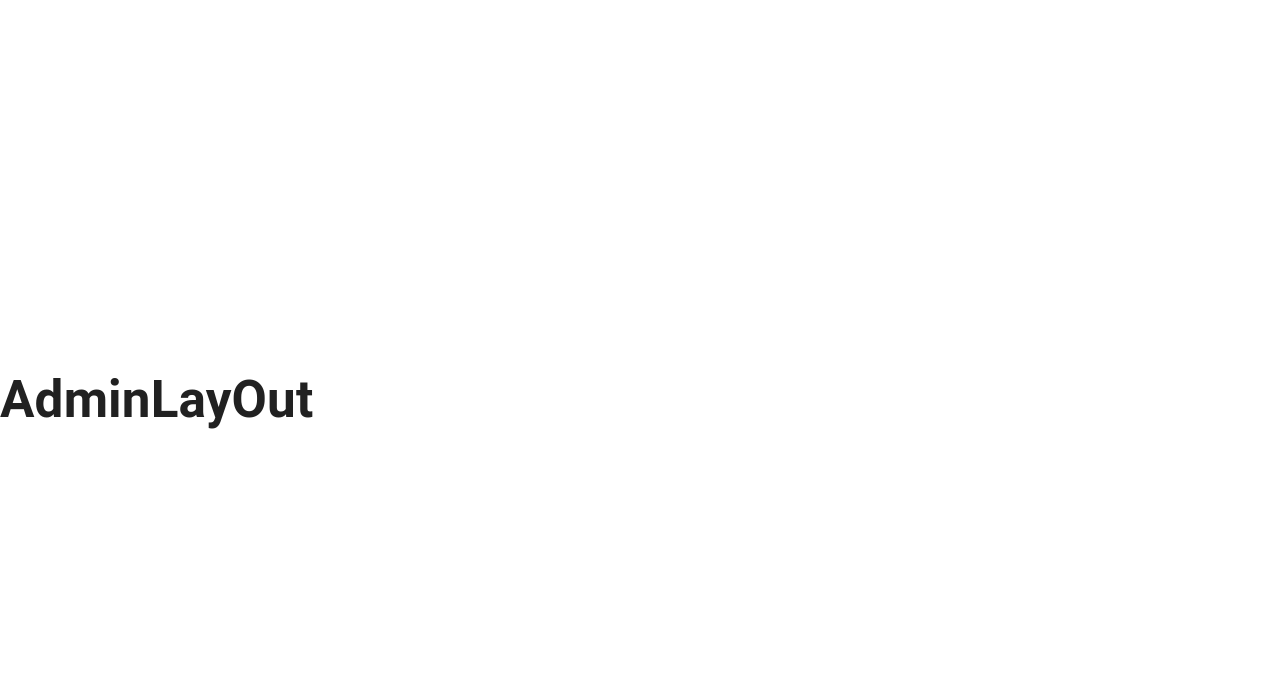
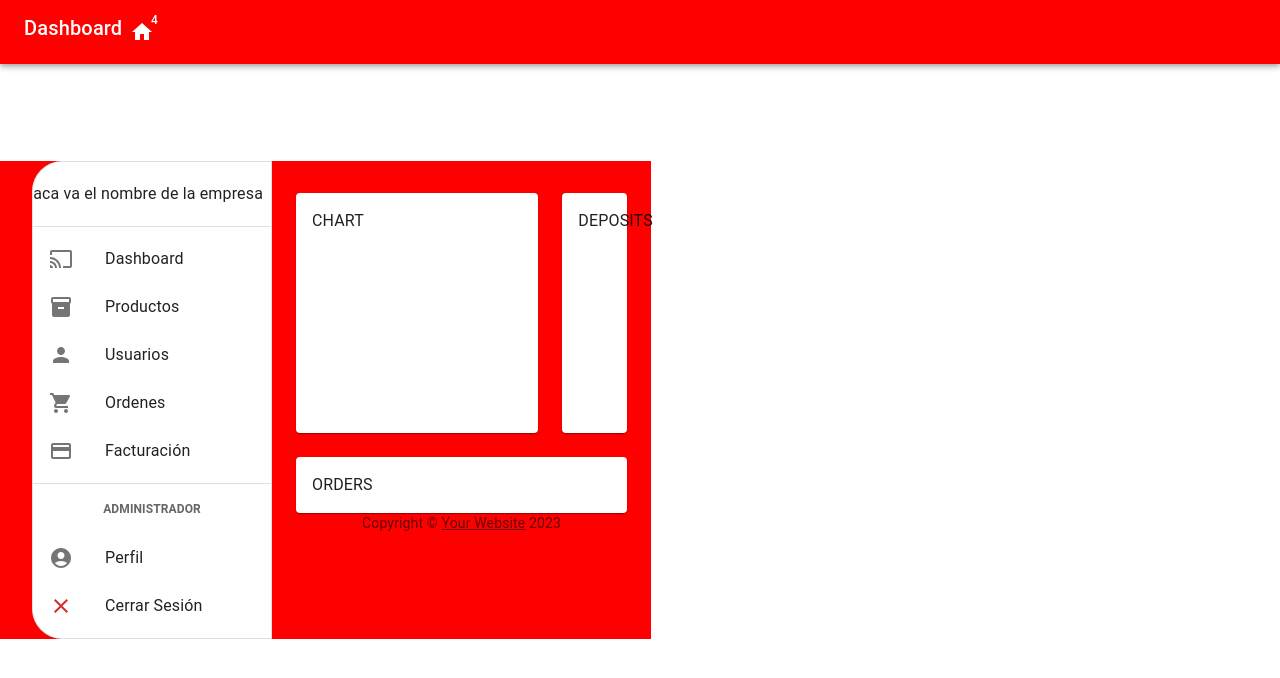
Before and after one commit to MFlorO/eCommerce, a React (Vite) app in the folder Ecommerce/front/: page /dashboard/admin in a window 1280 px wide. Shown: the top 678 px of the page. Built offline with nearby package versions, Linux system fonts and the light colour scheme.

Commit message:
crear pages del panel de administrador

```diff
--- a/Ecommerce/front/src/panelAdmin/layout/AdminLayOut.jsx
+++ b/Ecommerce/front/src/panelAdmin/layout/AdminLayOut.jsx
@@ -1,7 +1,140 @@
+import React, {useState} from 'react';
+
+import { styled, createTheme, ThemeProvider } from '@mui/material/styles';
+
+import Box from '@mui/material/Box';
+import Toolbar from '@mui/material/Toolbar';
+import Typography from '@mui/material/Typography';
+import Container from '@mui/material/Container';
+import Grid from '@mui/material/Grid';
+import Paper from '@mui/material/Paper';
+import Link from '@mui/material/Link';
+
+
+
+// import Chart from './Chart';
+// import Deposits from './Deposits';
+// import Orders from './Orders';
+
+
+import { SideBar } from '../components/SideBar';
+import NavBar from '../components/NavBar';
+
+
+
+export const drawerWidth = 240;
+
+
+function Copyright() {
+  return (
+    <Typography variant="body2" color="text.secondary" align="center" >
+      {'Copyright © '}
+      <Link color="inherit" href="">
+        Your Website
+      </Link>{' '}
+      {new Date().getFullYear()}
+    </Typography>
+  );
+}
+
+
+
+
+
+
+
+
+
+
+const mdTheme = createTheme();
+
+
+
+
+function Dashhboard({children}) {
+
+  const [open, setOpen] = useState(true);
+
+
+
+
+  return (
+    <ThemeProvider theme={mdTheme}>
+      <Box sx={{ display: 'flex', background:'red' }}>
+
+
+       <NavBar />
+       <SideBar/>
+
+       {children}
+
+        <Box
+          // component="main"
+          // sx={{
+          //   backgroundColor: (theme) =>
+          //     theme.palette.mode === 'light'
+          //       ? theme.palette.grey[100]
+          //       : theme.palette.grey[900],
+          //   flexGrow: 1,
+          //   height: '100vh',
+          //   overflow: 'auto',
+          // }}
+        >
+          {/* <Toolbar /> */}
+          <Container maxWidth="lg" sx={{ mt: 4, mb: 4 }}>
+            <Grid container spacing={3}>
+              {/* Chart */}
+              <Grid item xs={12} md={8} lg={9}>
+                <Paper
+                  sx={{
+                    p: 2,
+                    display: 'flex',
+                    flexDirection: 'column',
+                    height: 240,
+                  }}
+                >
+                  {/* <Chart /> */}
+                  CHART
+                </Paper>
+              </Grid>
+              {/* Recent Deposits */}
+              <Grid item xs={12} md={4} lg={3}>
+                <Paper
+                  sx={{
+                    p: 2,
+                    display: 'flex',
+                    flexDirection: 'column',
+                    height: 240,
+                  }}
+                >
+                  {/* <Deposits /> */}
+                  DEPOSITS
+                </Paper>
+              </Grid>
+              {/* Recent Orders */}
+              <Grid item xs={12}>
+                <Paper sx={{ p: 2, display: 'flex', flexDirection: 'column' }}>
+                  {/* <Orders /> */}
+                  ORDERS
+                </Paper>
+              </Grid>
+            </Grid>
+            <Copyright sx={{ pt: 4 }} />
+          </Container>
+        </Box>
+      </Box>
+    </ThemeProvider>
+  );
+}
+
+
+
+
+
 
 const AdminLayOut = () => {
   return (
-    <h1>AdminLayOut</h1>
+    <Dashhboard />
   )
 }
 
```
Also changed, not shown: Ecommerce/front/src/panelAdmin/page/Dashboard.jsx (added, +9 -0 lines), Ecommerce/front/src/panelAdmin/page/Facturacion.jsx (added, +9 -0 lines), Ecommerce/front/src/panelAdmin/page/Ordenes.jsx (added, +9 -0 lines), Ecommerce/front/src/panelAdmin/page/Productos.jsx (added, +9 -0 lines).
